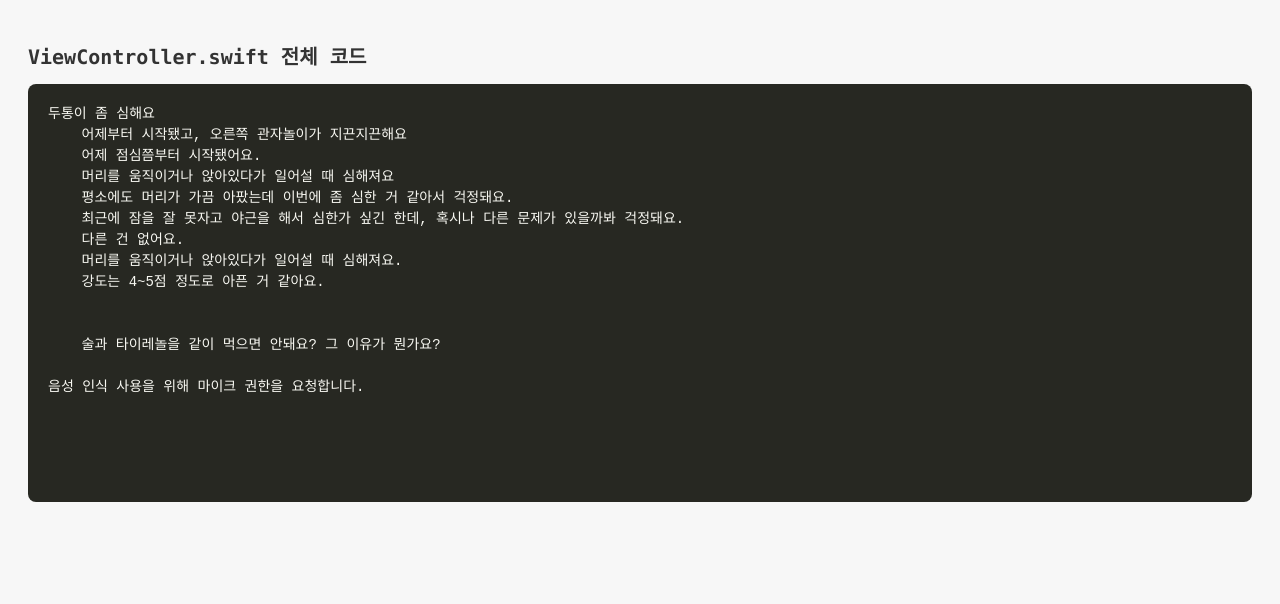
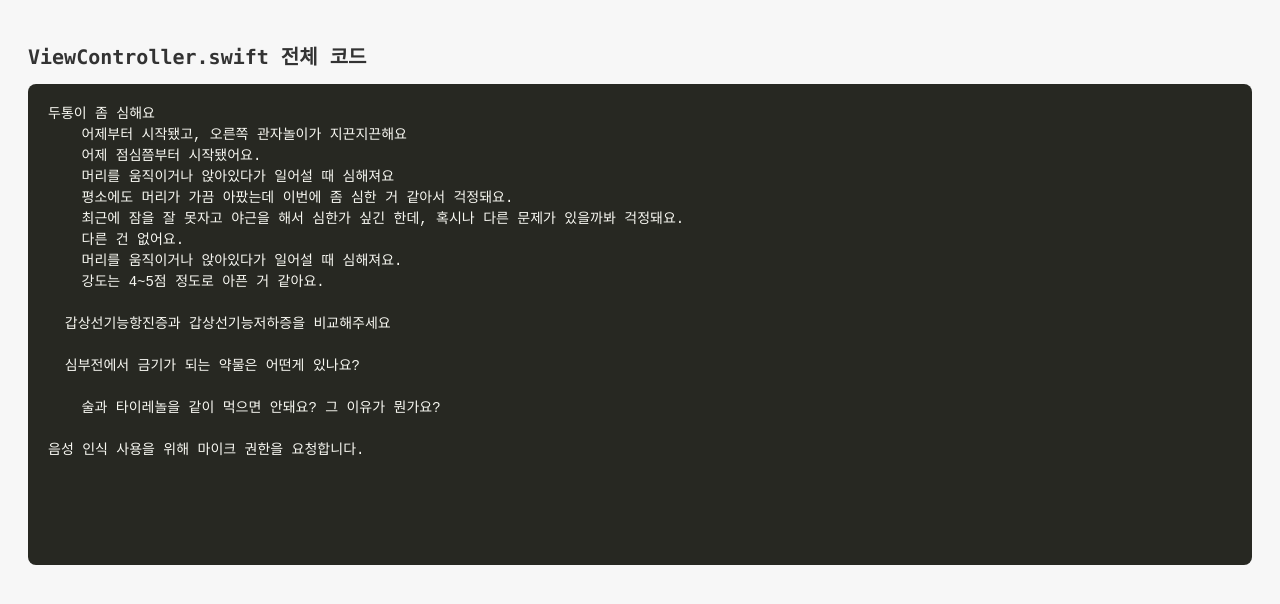
Before and after one commit to lee6097/io2, a plain HTML site: page index.html in a window 1280 px wide. Drawn offline with Linux system fonts and the light colour scheme.

Commit message:
Update index.html

```diff
--- a/index.html
+++ b/index.html
@@ -39,6 +39,9 @@
     머리를 움직이거나 앉아있다가 일어설 때 심해져요.
     강도는 4~5점 정도로 아픈 거 같아요.
 
+  갑상선기능항진증과 갑상선기능저하증을 비교해주세요
+
+  심부전에서 금기가 되는 약물은 어떤게 있나요?
 
     술과 타이레놀을 같이 먹으면 안돼요? 그 이유가 뭔가요?
 
```
